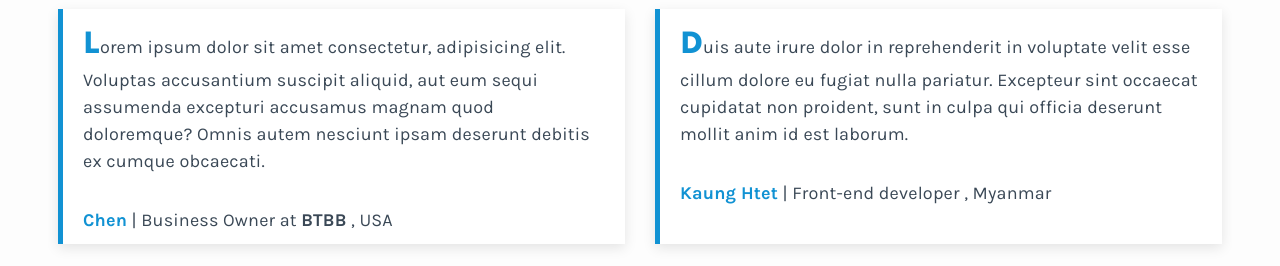
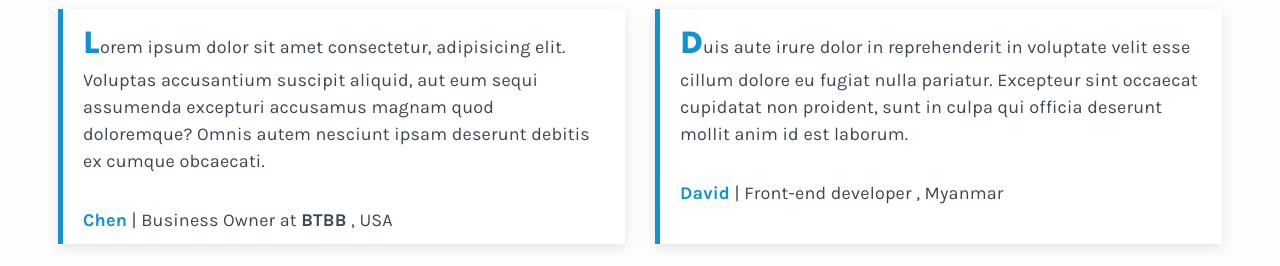
Before and after one commit to T-N9/tn-porfolio-frontend, a React (Create React App) app: page /about in a window 1280 px wide. Shown: the part 3581-3847 px from the top of the page. Built offline with nearby package versions, Linux system fonts and the light colour scheme.

Commit message:
[Testimonial] updated

```diff
--- a/src/components/Testimonials/index.js
+++ b/src/components/Testimonials/index.js
@@ -22,24 +22,24 @@ const data = [
       "Lorem ipsum dolor sit amet consectetur, adipisicing elit. Voluptas accusantium suscipit aliquid, aut eum sequi assumenda excepturi accusamus magnam quod doloremque? Omnis autem nesciunt ipsam deserunt debitis ex cumque obcaecati.",
   },
   {
-    name: "Kaung Htet",
+    name: "David",
     country: "Myanmar",
     position: "Front-end developer",
     saying:
       "Duis aute irure dolor in reprehenderit in voluptate velit esse cillum dolore eu fugiat nulla pariatur. Excepteur sint occaecat cupidatat non proident, sunt in culpa qui officia deserunt mollit anim id est laborum.",
   },
   {
-    name: "Nayyi",
+    name: "Michael",
     country: "Japan",
     position: "Senior Programmer",
     saying:
       "Ut enim ad minim veniam, quis nostrud exercitation ullamco laboris nisi ut aliquip ex ea commodo consequat. sunt in culpa qui officia deserunt mollit anim id est laborum.",
   },
   {
-    name: "Hein Htet",
+    name: "Gabriel",
     country: "Myanmar",
     position: "Instructor",
-    company: "MMSIT",
+    company: "Lorem Media",
     saying:
       "Massa tincidunt dui ut ornare. Sed elementum tempus egestas sed sed risus pretium quam. In eu mi bibendum neque egestas congue. Risus commodo viverra maecenas accumsan.",
   },
```
